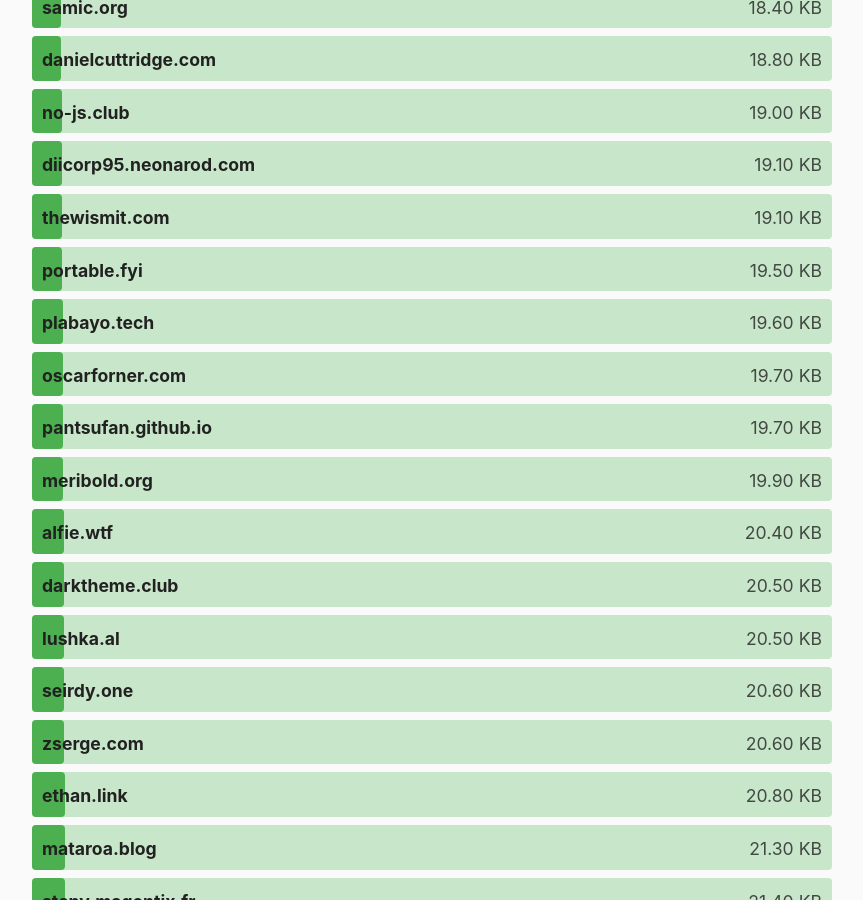
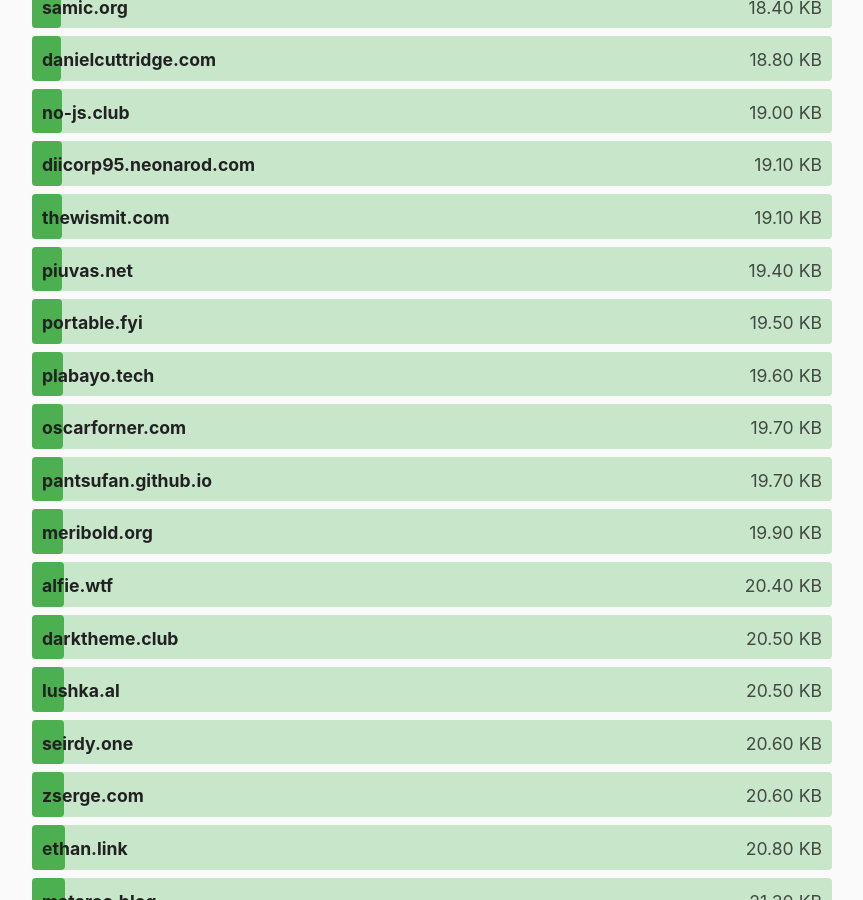
Before and after one commit to kevquirk/512kb.club, a Jekyll site: the page built from index.md, in a window 1280 px wide and 900 px high, scrolled down 7109 px. Shown: the whole window, without its empty margins (208-1071 px from the left). Built offline with Jekyll 4.4.1, drawn with Linux system fonts in a browser that asks for light colours.

Commit message:
Add piuvas.net

```diff
--- a/_data/sites.yml
+++ b/_data/sites.yml
@@ -1882,6 +1882,11 @@
   size: 374
   last_checked: 2022-06-27
 
+- domain: piuvas.net
+  url: https://piuvas.net/
+  size: 19.4
+  last_checked: 2022-12-30
+
 - domain: pjals.vern.cc
   url: https://pjals.vern.cc/
   size: 45.1
```
